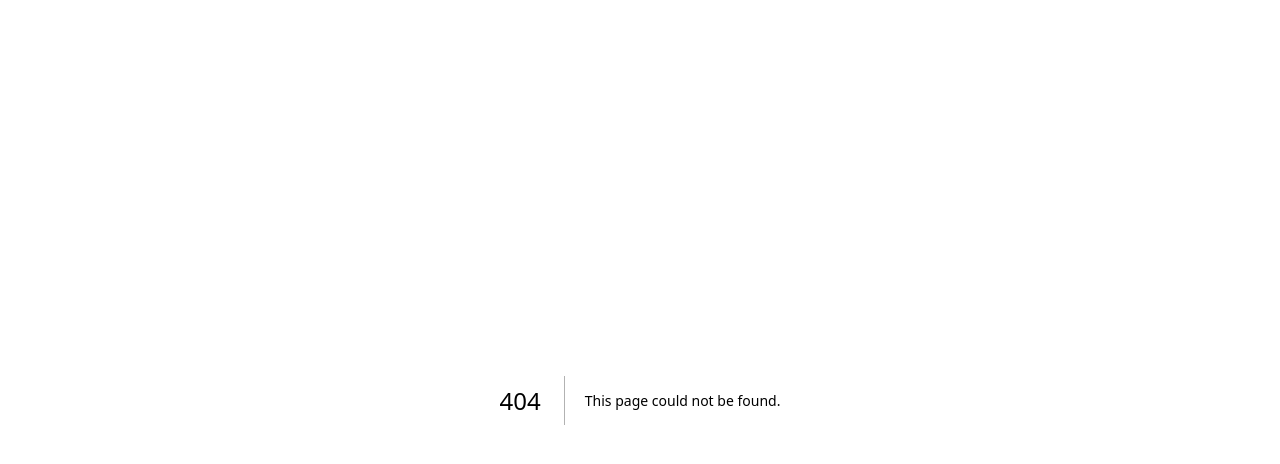
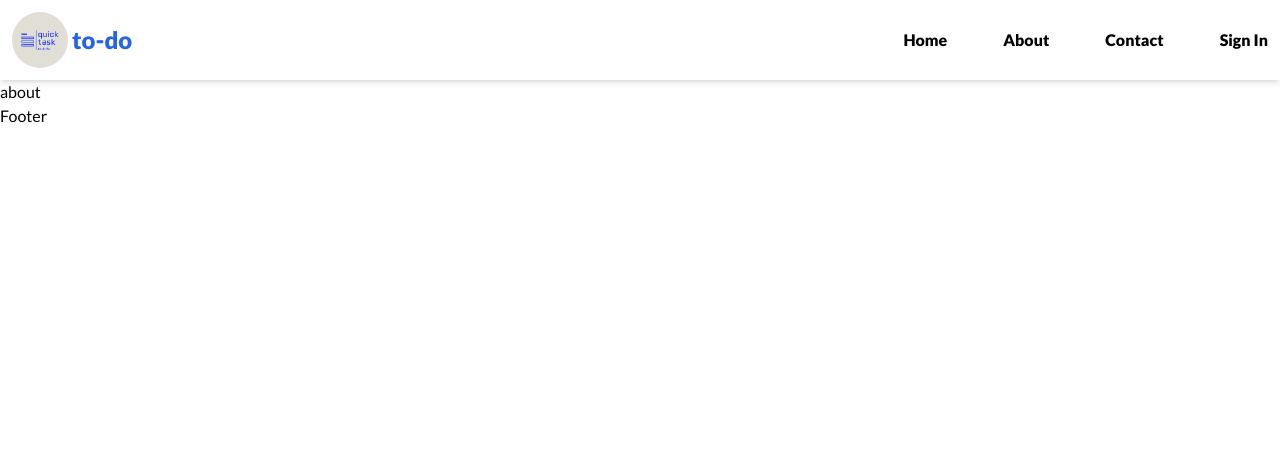
Before and after one commit to Tochukwu-001/to-do, a Next.js app: page /about in a window 1280 px wide. Before the commit this address had no page. Shown: the top 464 px of the page. Built offline with nearby package versions, Linux system fonts and the light colour scheme.

Commit message:
started navbar design

```diff
--- /dev/null
+++ b/app/(guest)/about/page.jsx
@@ -0,0 +1,11 @@
+import React from 'react'
+
+const page = () => {
+  return (
+    <div>
+        about
+    </div>
+  )
+}
+
+export default page
--- /dev/null
+++ b/app/(guest)/contact/page.jsx
@@ -0,0 +1,9 @@
+import React from 'react'
+
+const page = () => {
+  return (
+    <div>page</div>
+  )
+}
+
+export default page
--- /dev/null
+++ b/app/(guest)/layout.jsx
@@ -0,0 +1,15 @@
+import React from 'react'
+import Navbar from '../components/Navbar'
+import Footer from '../components/Footer'
+
+const layout = ({children}) => {
+  return (
+    <main>
+        <Navbar/>
+        {children}
+        <Footer/>
+    </main>
+  )
+}
+
+export default layout
--- /dev/null
+++ b/app/(guest)/page.jsx
@@ -0,0 +1,11 @@
+import React from 'react'
+
+const page = () => {
+  return (
+    <div>
+        homepage
+    </div>
+  )
+}
+
+export default page
--- /dev/null
+++ b/app/components/Footer.jsx
@@ -0,0 +1,9 @@
+import React from 'react'
+
+const Footer = () => {
+  return (
+    <div>Footer</div>
+  )
+}
+
+export default Footer
--- /dev/null
+++ b/app/components/Navbar.jsx
@@ -0,0 +1,55 @@
+"use client"
+import Image from 'next/image'
+import Link from 'next/link'
+import React, { useState } from 'react'
+import { MdOutlineMenu } from "react-icons/md";
+
+const Navbar = () => {
+    const navLists = [
+        {
+            id: 1,
+            href: "#",
+            title: "Home"
+        },
+        {
+            id: 2,
+            href: "#",
+            title: "About"
+        },
+        {
+            id: 3,
+            href: "#",
+            title: "Contact"
+        },
+        {
+            id: 4,
+            href: "#",
+            title: "Sign In"
+        },
+    ]
+    let x = 3
+
+
+  return (
+    <nav className='flex items-center justify-between p-3 shadow-md'>
+       <Link href={'#'} className='text-2xl text-blue-600 font-bold flex gap-1 items-center'>
+        <Image src={'/logo.png'} width={200} height={200} className='rounded-full w-14 h-14'/>
+        <span>to-do</span>
+       </Link>
+
+       <ul className='flex gap-14'>
+        {navLists.map((list)=>(
+
+        <li key={list.id} className='font-semibold hover:text-blue-600 hover:border-b hover:border-b-blue-600'>
+            <Link href={list.href}>
+                {list.title}
+            </Link>
+        </li>
+        ))}
+       </ul>
+
+    </nav>
+  )
+}
+
+export default Navbar
--- a/app/globals.css
+++ b/app/globals.css
@@ -17,13 +17,7 @@
 }
 
 body {
-  color: rgb(var(--foreground-rgb));
-  background: linear-gradient(
-      to bottom,
-      transparent,
-      rgb(var(--background-end-rgb))
-    )
-    rgb(var(--background-start-rgb));
+  color: #000
 }
 
 @layer utilities {
--- a/app/layout.js
+++ b/app/layout.js
@@ -1,7 +1,8 @@
-import { Inter } from "next/font/google";
+import { Inter, Lato } from "next/font/google";
 import "./globals.css";
 
 const inter = Inter({ subsets: ["latin"] });
+const lato = Lato({subsets: ["latin"], weight: ["100", "400", "900"]})
 
 export const metadata = {
   title: "Create Next App",
@@ -11,7 +12,7 @@ export const metadata = {
 export default function RootLayout({ children }) {
   return (
     <html lang="en">
-      <body className={inter.className}>{children}</body>
+      <body className={lato.className}>{children}</body>
     </html>
   );
 }
--- a/app/page.js
+++ /dev/null
@@ -1,113 +0,0 @@
-import Image from "next/image";
-
-export default function Home() {
-  return (
-    <main className="flex min-h-screen flex-col items-center justify-between p-24">
-      <div className="z-10 max-w-5xl w-full items-center justify-between font-mono text-sm lg:flex">
-        <p className="fixed left-0 top-0 flex w-full justify-center border-b border-gray-300 bg-gradient-to-b from-zinc-200 pb-6 pt-8 backdrop-blur-2xl dark:border-neutral-800 dark:bg-zinc-800/30 dark:from-inherit lg:static lg:w-auto  lg:rounded-xl lg:border lg:bg-gray-200 lg:p-4 lg:dark:bg-zinc-800/30">
-          Get started by editing&nbsp;
-          <code className="font-mono font-bold">app/page.js</code>
-        </p>
-        <div className="fixed bottom-0 left-0 flex h-48 w-full items-end justify-center bg-gradient-to-t from-white via-white dark:from-black dark:via-black lg:static lg:h-auto lg:w-auto lg:bg-none">
-          <a
-            className="pointer-events-none flex place-items-center gap-2 p-8 lg:pointer-events-auto lg:p-0"
-            href="https://vercel.com?utm_source=create-next-app&utm_medium=appdir-template&utm_campaign=create-next-app"
-            target="_blank"
-            rel="noopener noreferrer"
-          >
-            By{" "}
-            <Image
-              src="/vercel.svg"
-              alt="Vercel Logo"
-              className="dark:invert"
-              width={100}
-              height={24}
-              priority
-            />
-          </a>
-        </div>
-      </div>
-
-      <div className="relative flex place-items-center before:absolute before:h-[300px] before:w-full sm:before:w-[480px] before:-translate-x-1/2 before:rounded-full before:bg-gradient-radial before:from-white before:to-transparent before:blur-2xl before:content-[''] after:absolute after:-z-20 after:h-[180px] after:w-full sm:after:w-[240px] after:translate-x-1/3 after:bg-gradient-conic after:from-sky-200 after:via-blue-200 after:blur-2xl after:content-[''] before:dark:bg-gradient-to-br before:dark:from-transparent before:dark:to-blue-700 before:dark:opacity-10 after:dark:from-sky-900 after:dark:via-[#0141ff] after:dark:opacity-40 before:lg:h-[360px] z-[-1]">
-        <Image
-          className="relative dark:drop-shadow-[0_0_0.3rem_#ffffff70] dark:invert"
-          src="/next.svg"
-          alt="Next.js Logo"
-          width={180}
-          height={37}
-          priority
-        />
-      </div>
-
-      <div className="mb-32 grid text-center lg:max-w-5xl lg:w-full lg:mb-0 lg:grid-cols-4 lg:text-left">
-        <a
-          href="https://nextjs.org/docs?utm_source=create-next-app&utm_medium=appdir-template&utm_campaign=create-next-app"
-          className="group rounded-lg border border-transparent px-5 py-4 transition-colors hover:border-gray-300 hover:bg-gray-100 hover:dark:border-neutral-700 hover:dark:bg-neutral-800/30"
-          target="_blank"
-          rel="noopener noreferrer"
-        >
-          <h2 className={`mb-3 text-2xl font-semibold`}>
-            Docs{" "}
-            <span className="inline-block transition-transform group-hover:translate-x-1 motion-reduce:transform-none">
-              -&gt;
-            </span>
-          </h2>
-          <p className={`m-0 max-w-[30ch] text-sm opacity-50`}>
-            Find in-depth information about Next.js features and API.
-          </p>
-        </a>
-
-        <a
-          href="https://nextjs.org/learn?utm_source=create-next-app&utm_medium=appdir-template-tw&utm_campaign=create-next-app"
-          className="group rounded-lg border border-transparent px-5 py-4 transition-colors hover:border-gray-300 hover:bg-gray-100 hover:dark:border-neutral-700 hover:dark:bg-neutral-800 hover:dark:bg-opacity-30"
-          target="_blank"
-          rel="noopener noreferrer"
-        >
-          <h2 className={`mb-3 text-2xl font-semibold`}>
-            Learn{" "}
-            <span className="inline-block transition-transform group-hover:translate-x-1 motion-reduce:transform-none">
-              -&gt;
-            </span>
-          </h2>
-          <p className={`m-0 max-w-[30ch] text-sm opacity-50`}>
-            Learn about Next.js in an interactive course with&nbsp;quizzes!
-          </p>
-        </a>
-
-        <a
-          href="https://vercel.com/templates?framework=next.js&utm_source=create-next-app&utm_medium=appdir-template&utm_campaign=create-next-app"
-          className="group rounded-lg border border-transparent px-5 py-4 transition-colors hover:border-gray-300 hover:bg-gray-100 hover:dark:border-neutral-700 hover:dark:bg-neutral-800/30"
-          target="_blank"
-          rel="noopener noreferrer"
-        >
-          <h2 className={`mb-3 text-2xl font-semibold`}>
-            Templates{" "}
-            <span className="inline-block transition-transform group-hover:translate-x-1 motion-reduce:transform-none">
-              -&gt;
-            </span>
-          </h2>
-          <p className={`m-0 max-w-[30ch] text-sm opacity-50`}>
-            Explore starter templates for Next.js.
-          </p>
-        </a>
-
-        <a
-          href="https://vercel.com/new?utm_source=create-next-app&utm_medium=appdir-template&utm_campaign=create-next-app"
-          className="group rounded-lg border border-transparent px-5 py-4 transition-colors hover:border-gray-300 hover:bg-gray-100 hover:dark:border-neutral-700 hover:dark:bg-neutral-800/30"
-          target="_blank"
-          rel="noopener noreferrer"
-        >
-          <h2 className={`mb-3 text-2xl font-semibold`}>
-            Deploy{" "}
-            <span className="inline-block transition-transform group-hover:translate-x-1 motion-reduce:transform-none">
-              -&gt;
-            </span>
-          </h2>
-          <p className={`m-0 max-w-[30ch] text-sm opacity-50 text-balance`}>
-            Instantly deploy your Next.js site to a shareable URL with Vercel.
-          </p>
-        </a>
-      </div>
-    </main>
-  );
-}
--- a/package.json
+++ b/package.json
@@ -9,9 +9,10 @@
     "lint": "next lint"
   },
   "dependencies": {
+    "next": "14.2.5",
     "react": "^18",
     "react-dom": "^18",
-    "next": "14.2.5"
+    "react-icons": "^5.2.1"
   },
   "devDependencies": {
     "postcss": "^8",
```
Also changed, not shown: public/logo.png (added), 1 other file (tests, documents, lock files or other folders).
